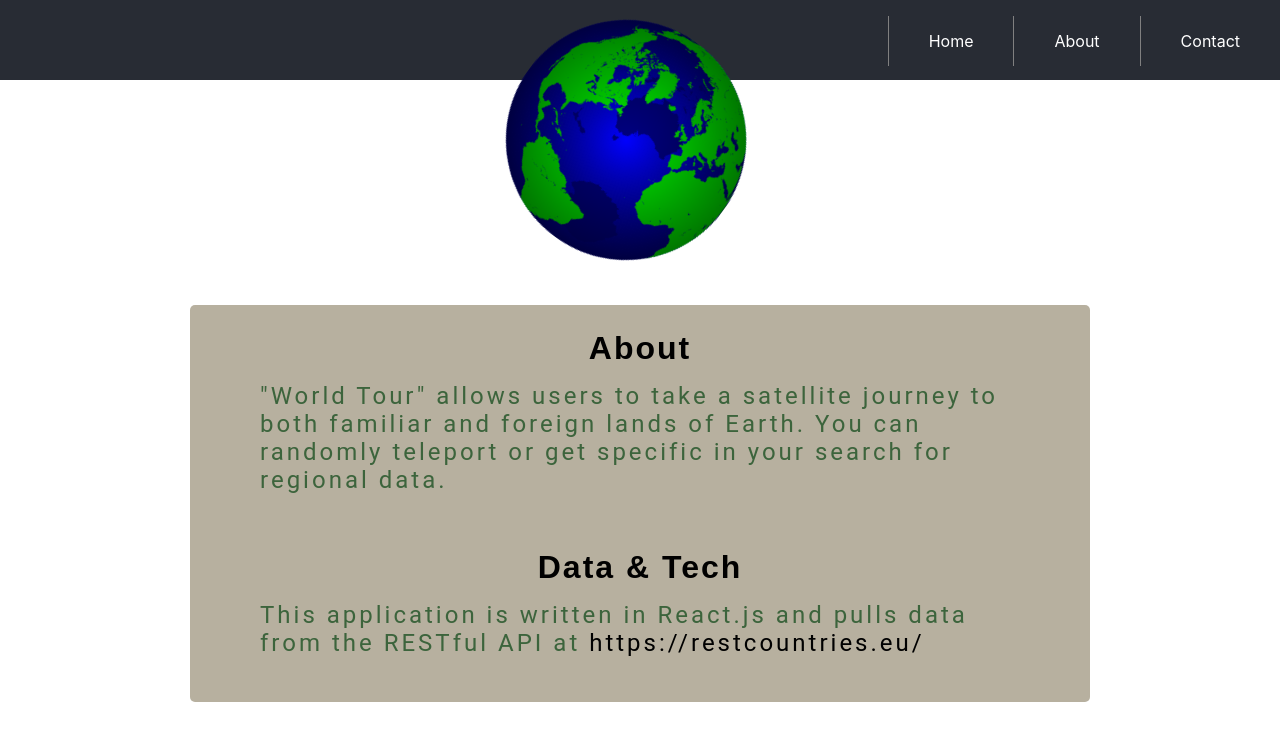
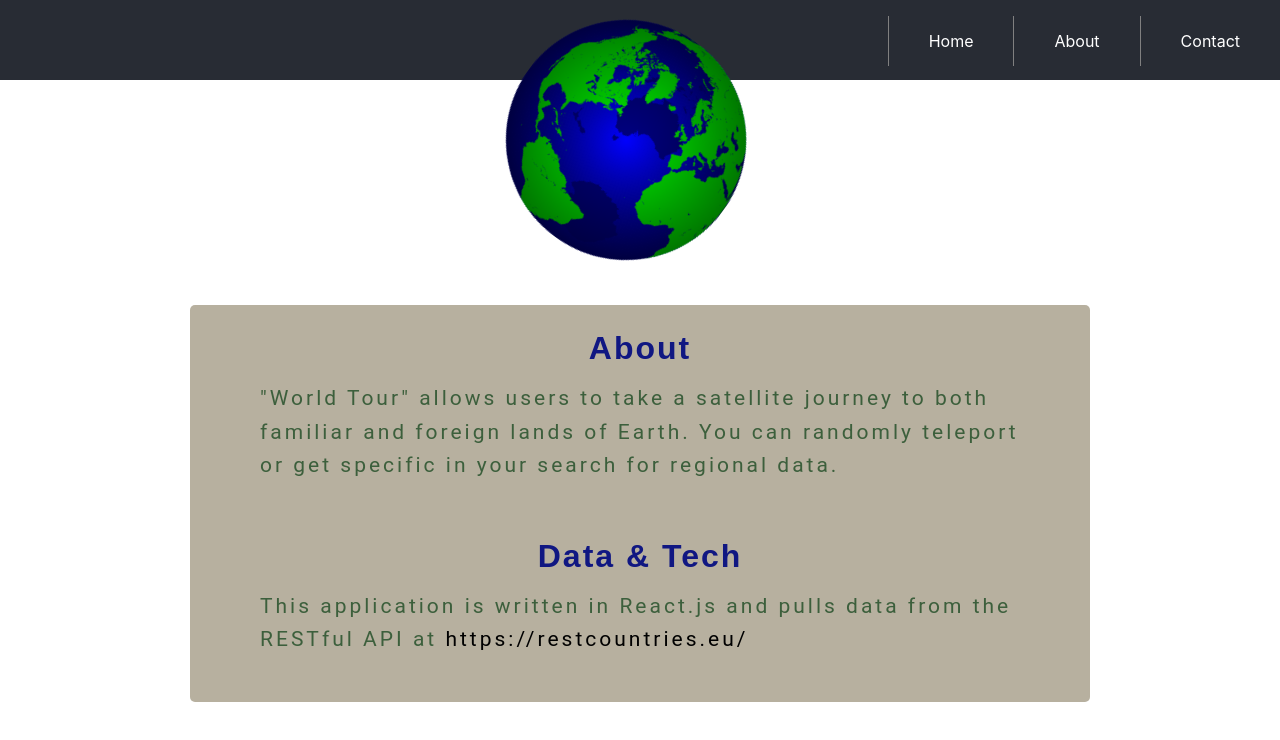
Before and after one commit to StefonSimmons/world-tour, a React (Create React App) app in the folder world-tour/: page /about in a window 1280 px wide. Shown: the top 740 px of the page. Built offline with nearby package versions, Linux system fonts and the light colour scheme; no server answers.

Commit message:
further styling on About

```diff
--- a/world-tour/src/components/AboutPage/About.js
+++ b/world-tour/src/components/AboutPage/About.js
@@ -27,15 +27,17 @@ const Header = styled.h1`
   font-family: 'Manrope', sans-serif;
   font-size: 32px;
   letter-spacing: 2px;
-  margin: 25px 0 0 0
+  margin: 25px 0 0 0;
+  color: rgb(16, 23, 130)
 `
 const Paragraph = styled.p`
   font-family: 'Roboto', sans-serif;
-  font-size: 24px;
+  font-size: 21px;
   text-align: left;
   margin: 15px 0;
   letter-spacing: 3px;
-  color: rgb(60,100,60)
+  line-height: 1.6;
+  color: rgb(60,95,60)
 `
 const Link = styled.a`
   color: black;
--- a/world-tour/src/components/ContactPage/Contact.js
+++ b/world-tour/src/components/ContactPage/Contact.js
@@ -17,7 +17,9 @@ const Header = styled.h1`
   font-family: 'Manrope', sans-serif;
   font-size: 32px;
   letter-spacing: 2px;
-  margin: 25px 0 0 0
+  margin: 25px 0 0 0;
+  color: rgb(16, 23, 130)
+
 `
 const Paragraph = styled.p`
   font-family: 'Roboto', sans-serif;
```
